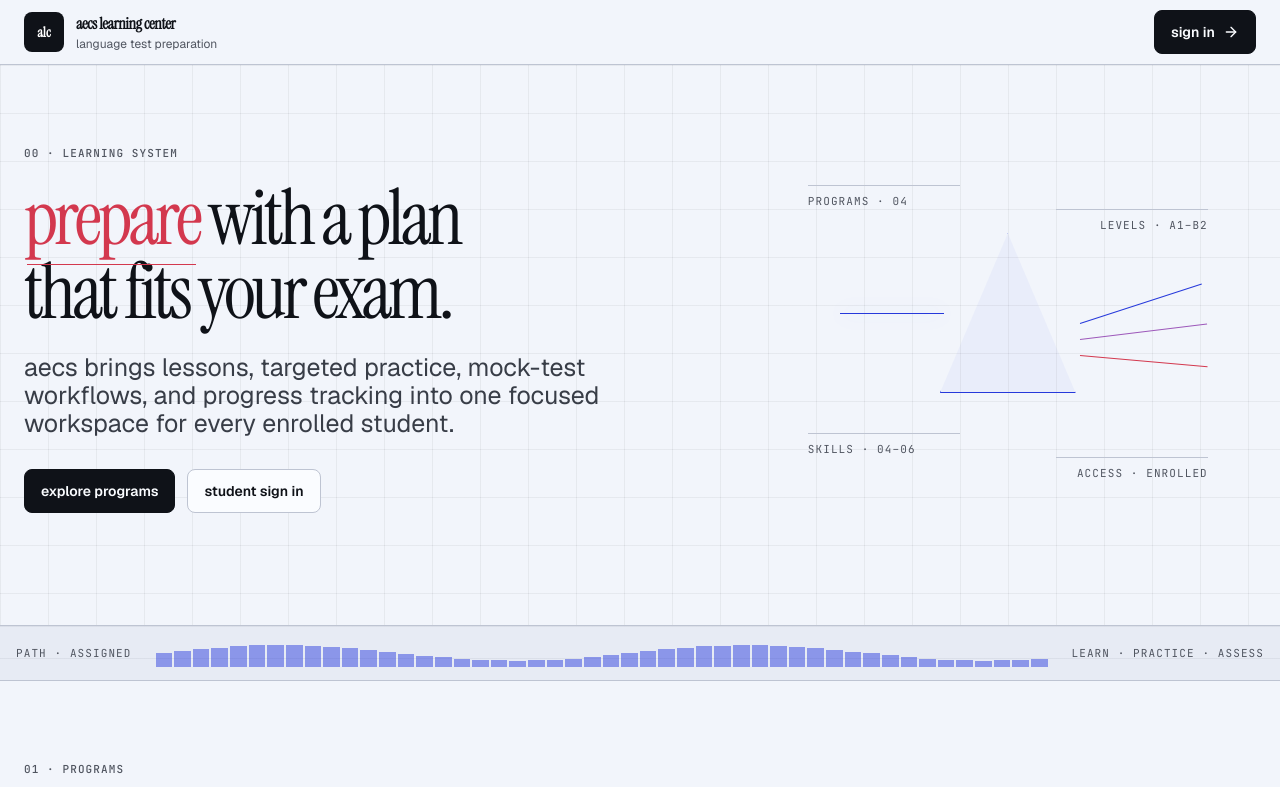
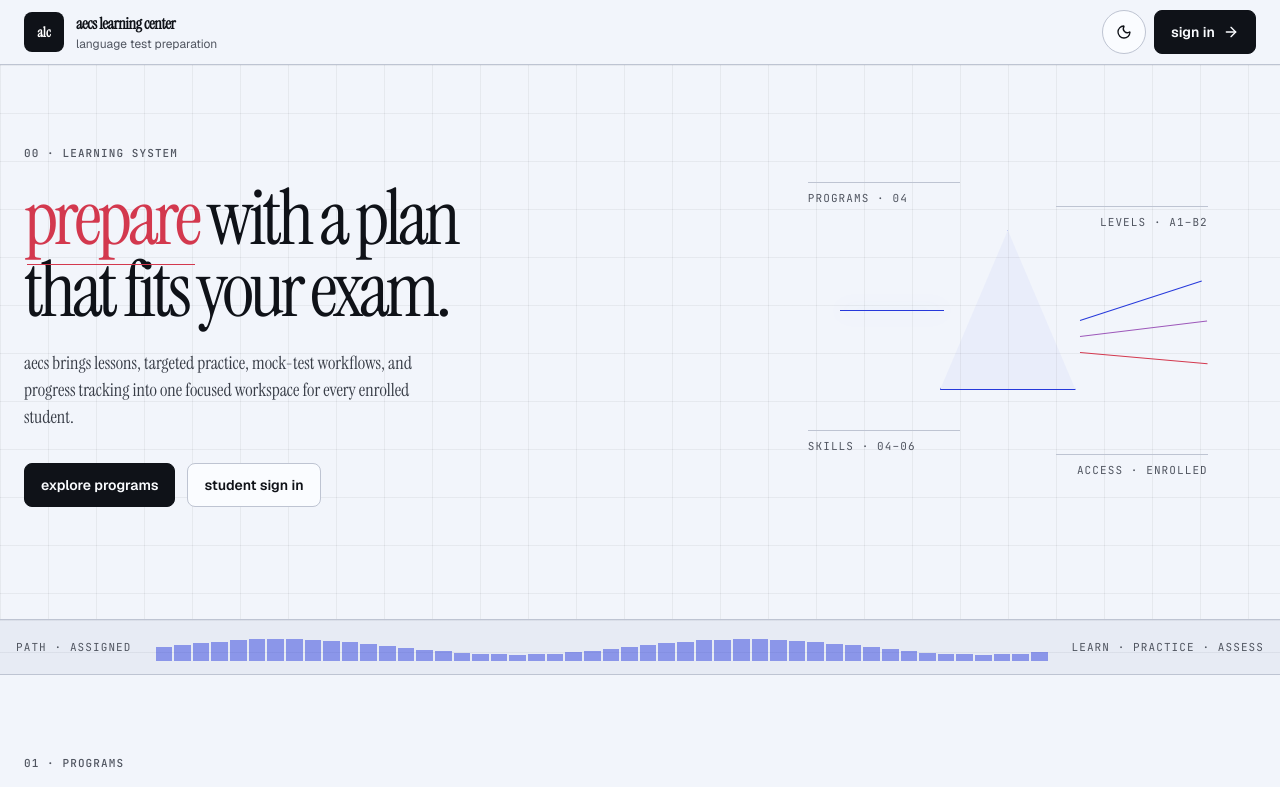
Before and after one commit to vampire3am/alc-portal, a React (Vite) app: page / in a window 1280 px wide. Shown: the top 787 px of the page. Built offline with nearby package versions, Linux system fonts and the light colour scheme; no server answers.

Commit message:
Add Lumen theme toggle and refine typography

```diff
--- a/src/App.tsx
+++ b/src/App.tsx
@@ -15,7 +15,7 @@ const PortalApp: React.FC = () => {
     return (
       <div className="grid min-h-screen place-items-center bg-[var(--color-paper)] px-4">
         <div className="text-center" role="status">
-          <div className="mx-auto grid h-12 w-12 place-items-center rounded-lg bg-[var(--color-ink)] font-display text-sm font-bold text-white">ALC</div>
+          <div className="mx-auto grid h-12 w-12 place-items-center rounded-lg bg-[var(--color-navy)] font-display text-sm font-bold text-white">ALC</div>
           <p className="mt-4 text-sm font-medium text-[var(--color-muted)]">Loading your workspace…</p>
         </div>
       </div>
--- a/src/AuthView.tsx
+++ b/src/AuthView.tsx
@@ -8,6 +8,7 @@ import {
   Target,
 } from 'lucide-react';
 import { useAuth } from './AuthContext';
+import { ThemeToggle } from './ThemeToggle';
 
 export const AuthView: React.FC = () => {
   const { login } = useAuth();
@@ -32,15 +33,18 @@ export const AuthView: React.FC = () => {
       <header className="sticky top-0 z-30 border-b border-[var(--color-rule)] bg-[var(--color-paper)]">
         <div className="mx-auto flex min-h-16 max-w-7xl items-center justify-between gap-4 px-4 sm:px-6">
           <a href="#top" className="flex min-w-0 items-center gap-3" aria-label="AECS Learning Center home">
-            <span className="grid h-10 w-10 shrink-0 place-items-center rounded-lg bg-[var(--color-ink)] font-display text-sm font-bold text-white">ALC</span>
+            <span className="grid h-10 w-10 shrink-0 place-items-center rounded-lg bg-[var(--color-navy)] font-display text-sm font-bold text-white">ALC</span>
             <span className="min-w-0">
               <span className="block whitespace-nowrap font-display text-sm font-semibold tracking-tight sm:text-base">AECS Learning Center</span>
               <span className="hidden text-xs text-[var(--color-muted)] sm:block">Language test preparation</span>
             </span>
           </a>
-          <a href="#access" className="alc-button-primary px-3 sm:px-4">
-            Sign in <ArrowRight className="h-4 w-4" aria-hidden="true" />
-          </a>
+          <div className="flex items-center gap-2">
+            <ThemeToggle />
+            <a href="#access" className="alc-button-primary px-3 sm:px-4">
+              Sign in <ArrowRight className="h-4 w-4" aria-hidden="true" />
+            </a>
+          </div>
         </div>
       </header>
 
@@ -49,10 +53,10 @@ export const AuthView: React.FC = () => {
           <div className="mx-auto grid max-w-7xl gap-10 px-4 pb-16 pt-12 sm:px-6 sm:pb-28 sm:pt-20 lg:grid-cols-[minmax(0,1.15fr)_minmax(22rem,.85fr)] lg:items-center lg:gap-16">
             <div>
               <p className="alc-label">00 · learning system</p>
-              <h1 className="lumen-title mt-5 max-w-[14ch] leading-[.96] tracking-[-.05em]">
+              <h1 className="lumen-title mt-5 max-w-[14ch]">
                 <em>Prepare</em> with a plan that fits your exam.
               </h1>
-              <p className="mt-6 max-w-2xl text-base leading-7 text-[var(--color-ink-2)] sm:text-lg">
+              <p className="lumen-lede mt-6">
                 AECS brings lessons, targeted practice, mock-test workflows, and progress tracking into one focused workspace for every enrolled student.
               </p>
               <div className="mt-8 flex flex-wrap gap-3">
@@ -203,7 +207,7 @@ export const AuthView: React.FC = () => {
         </section>
       </main>
 
-      <footer className="border-t border-[var(--color-rule)] bg-[var(--color-ink)] text-white">
+      <footer className="border-t border-[var(--color-rule)] bg-[var(--color-navy)] text-white">
         <div className="mx-auto flex max-w-7xl flex-col gap-4 px-4 py-8 sm:flex-row sm:items-center sm:justify-between sm:px-6">
           <div><p className="font-display font-semibold">AECS Learning Center</p><p className="mt-1 text-sm text-white/65">Language test preparation</p></div>
           <p className="text-sm text-white/65">IELTS · PTE · DET · German CEFR</p>
--- a/src/Sidebar.tsx
+++ b/src/Sidebar.tsx
@@ -59,7 +59,7 @@ export const Sidebar: React.FC<SidebarProps> = ({
   };
 
   const content = (
-    <div className="flex h-full w-64 flex-col border-r border-white/10 bg-[var(--color-ink)] text-white">
+    <div className="flex h-full w-64 flex-col border-r border-white/10 bg-[var(--color-navy)] text-white">
       <div className="flex min-h-16 items-center justify-between border-b border-white/10 px-4">
         <div className="flex items-center gap-3">
           <div className="flex h-9 w-9 items-center justify-center rounded-lg bg-[var(--color-accent)] font-display text-sm font-bold">
@@ -102,7 +102,7 @@ export const Sidebar: React.FC<SidebarProps> = ({
                   onClick={() => choose(item.id)}
                   aria-current={active ? 'page' : undefined}
                   className={`flex min-h-11 w-full items-center gap-3 rounded-lg px-3 text-sm font-medium transition-[background-color,color] duration-150 ${
-                    active ? 'bg-white text-[var(--color-ink)]' : 'text-white/72 hover:bg-white/8 hover:text-white'
+                    active ? 'bg-[var(--color-surface)] text-[var(--color-ink)]' : 'text-white/72 hover:bg-white/8 hover:text-white'
                   }`}
                 >
                   <span className={active ? 'text-[var(--color-accent)]' : 'text-white/55'} aria-hidden="true">
--- a/src/StudentPortal.tsx
+++ b/src/StudentPortal.tsx
@@ -12,6 +12,7 @@ import {
 } from 'lucide-react';
 import { GermanPortalWorkspace } from './GermanPortalWorkspace';
 import { IeltsPortalWorkspace } from './IeltsPortalWorkspace';
+import { ThemeToggle } from './ThemeToggle';
 import type { ProgramConfig, UserAccount, ViewTab } from './types';
 
 interface StudentPortalProps {
@@ -60,6 +61,8 @@ export const StudentPortal: React.FC<StudentPortalProps> = ({
             </p>
           </div>
         </div>
+        <div className="flex items-center gap-2">
+          <ThemeToggle />
           <button
             type="button"
             onClick={() => onSelectTab('profile')}
@@ -74,6 +77,7 @@ export const StudentPortal: React.FC<StudentPortalProps> = ({
               <span className="block text-xs text-[var(--color-muted)]">Student</span>
             </span>
           </button>
+        </div>
       </div>
     </header>
   );
--- /dev/null
+++ b/src/ThemeToggle.tsx
@@ -0,0 +1,51 @@
+import React, { useState } from 'react';
+import { Moon, Sun } from 'lucide-react';
+
+type Theme = 'day' | 'night';
+
+const storageKey = 'aecs-theme';
+
+const readInitialTheme = (): Theme => {
+  try {
+    const savedTheme = window.localStorage.getItem(storageKey);
+    if (savedTheme === 'day' || savedTheme === 'night') return savedTheme;
+  } catch {
+    // Storage may be unavailable in privacy-restricted contexts.
+  }
+
+  return window.matchMedia('(prefers-color-scheme: dark)').matches ? 'night' : 'day';
+};
+
+const initialTheme = readInitialTheme();
+document.documentElement.dataset.theme = initialTheme;
+
+export const ThemeToggle: React.FC = () => {
+  const [theme, setTheme] = useState<Theme>(initialTheme);
+  const nextTheme = theme === 'day' ? 'night' : 'day';
+
+  const toggleTheme = () => {
+    document.documentElement.dataset.theme = nextTheme;
+    setTheme(nextTheme);
+
+    try {
+      window.localStorage.setItem(storageKey, nextTheme);
+    } catch {
+      // The theme still applies for the current session.
+    }
+  };
+
+  return (
+    <button
+      type="button"
+      className="theme-toggle"
+      onClick={toggleTheme}
+      aria-label={`Switch to ${nextTheme} theme`}
+      aria-pressed={theme === 'night'}
+      title={`Switch to ${nextTheme} theme`}
+    >
+      {theme === 'day'
+        ? <Moon className="h-4 w-4" aria-hidden="true" />
+        : <Sun className="h-4 w-4" aria-hidden="true" />}
+    </button>
+  );
+};
--- a/src/style.css
+++ b/src/style.css
@@ -1,4 +1,4 @@
-/* Hallmark · macrostructure: Instrument Panel + Workbench · theme: Lumen Day Foundry · anchor hue: indigo 268 · designed-as-saas */
+/* Hallmark · macrostructure: Instrument Panel + Workbench · theme: Lumen Day + Night Foundry · audience: enrolled language learners · use: explore + sign in · tone: technical-editorial · anchor hue: indigo 268 */
 /* Hallmark · pre-emit critique: P5 H5 E5 S5 R5 V5 · contrast: pass (40–41) · nav: N1b + N3 · footer: Ft2 · slop: pass (42–45) · honest: pass (46) · chrome: pass (47) · tokens: pass (48) · responsive: pass (49) · icons: pass (30) · mobile: pass (34, 49, 50–57) */
 @import url("https://fonts.googleapis.com/css2?family=Geist:wght@400;500;600&family=Instrument+Serif&family=JetBrains+Mono:wght@400;500&display=swap");
 @import "../tokens.css";
@@ -27,6 +27,9 @@
     line-height: 1.55;
     text-transform: lowercase;
   }
+
+  html { color-scheme: light; }
+  html[data-theme="night"] { color-scheme: dark; }
 
   body { margin: 0; }
 
@@ -210,6 +213,40 @@
     font-size: var(--text-sm);
   }
 
+  .theme-toggle {
+    display: inline-grid;
+    width: 2.75rem;
+    min-width: 2.75rem;
+    height: 2.75rem;
+    place-items: center;
+    border: 1px solid var(--color-rule);
+    border-radius: var(--radius-pill);
+    background: var(--color-surface);
+    color: var(--color-ink);
+    line-height: 1;
+    transition:
+      background-color var(--dur-short) var(--ease-out),
+      border-color var(--dur-short) var(--ease-out),
+      color var(--dur-short) var(--ease-out),
+      transform 100ms var(--ease-out);
+  }
+
+  .theme-toggle:hover {
+    border-color: var(--color-accent);
+    background: var(--color-paper-2);
+    color: var(--color-accent);
+  }
+
+  .theme-toggle:active { transform: translateY(1px); }
+  .theme-toggle:disabled {
+    cursor: not-allowed;
+    border-color: var(--color-rule);
+    background: var(--color-paper-2);
+    color: var(--color-muted);
+    opacity: 0.55;
+    transform: none;
+  }
+
   .lumen-hero {
     overflow: clip;
     background:
@@ -222,7 +259,17 @@
     font-family: var(--font-display);
     font-size: var(--text-display);
     font-weight: 400;
+    letter-spacing: -0.052em;
+    line-height: 0.94;
     text-transform: lowercase;
+  }
+
+  .lumen-lede {
+    max-width: 48ch;
+    color: var(--color-ink-2);
+    font-family: var(--font-display);
+    font-size: clamp(1.125rem, 1.4vw, 1.375rem);
+    line-height: 1.5;
   }
 
   .lumen-title em {
--- a/tokens.css
+++ b/tokens.css
@@ -7,7 +7,7 @@
   --color-muted: oklch(45% 0.018 265);
   --color-rule: oklch(82% 0.02 265);
   --color-line: var(--color-rule);
-  --color-navy: var(--color-ink);
+  --color-navy: oklch(18% 0.014 265);
   --color-accent: oklch(46% 0.24 268);
   --color-accent-hover: oklch(40% 0.22 268);
   --color-accent-2: oklch(58% 0.19 18);
@@ -58,3 +58,27 @@
   --radius-pill: 999px;
   --rule-thin: 1px;
 }
+
+:root[data-theme="night"] {
+  --color-paper: oklch(10% 0.014 265);
+  --color-paper-2: oklch(13% 0.016 265);
+  --color-surface: oklch(16% 0.018 265);
+  --color-ink: oklch(96% 0.008 265);
+  --color-ink-2: oklch(80% 0.012 265);
+  --color-muted: oklch(69% 0.016 265);
+  --color-rule: oklch(29% 0.024 265);
+  --color-line: var(--color-rule);
+  --color-navy: oklch(7% 0.012 265);
+  --color-accent: oklch(72% 0.18 268);
+  --color-accent-hover: oklch(78% 0.15 268);
+  --color-accent-2: oklch(73% 0.17 42);
+  --color-accent-ink: oklch(10% 0.014 265);
+  --color-focus: oklch(78% 0.16 268);
+  --color-glow: oklch(73% 0.17 42 / 0.32);
+  --color-paper-emit: oklch(73% 0.17 42 / 0.045);
+  --color-spectrum-mid: oklch(72% 0.15 315);
+  --rule-blueprint: oklch(96% 0.008 265 / 0.055);
+  --color-success: oklch(72% 0.13 153);
+  --color-warning: oklch(76% 0.14 72);
+  --color-danger: oklch(70% 0.18 28);
+}
```
Also changed, not shown: .hallmark/log.json, 1 other file (tests, documents, lock files or other folders). Lines whose indentation alone changed are shown as unchanged.
